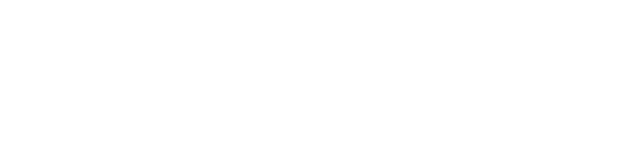
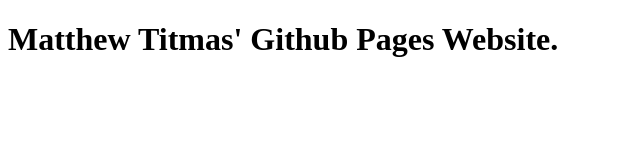
Before and after one commit to MattTitmas/MattTitmas.github.io, a plain HTML site: page index.html in a window 1280 px wide. Shown: the whole page, without its empty margins (0-640 px from the left). Drawn offline with Linux system fonts and the light colour scheme.

Commit message:
add index.html

```diff
--- a/index.html
+++ b/index.html
@@ -5,6 +5,7 @@
     <title>Title</title>
 </head>
 <body>
+<h1>Matthew Titmas' Github Pages Website.</h1>
 
 </body>
 </html>
```
